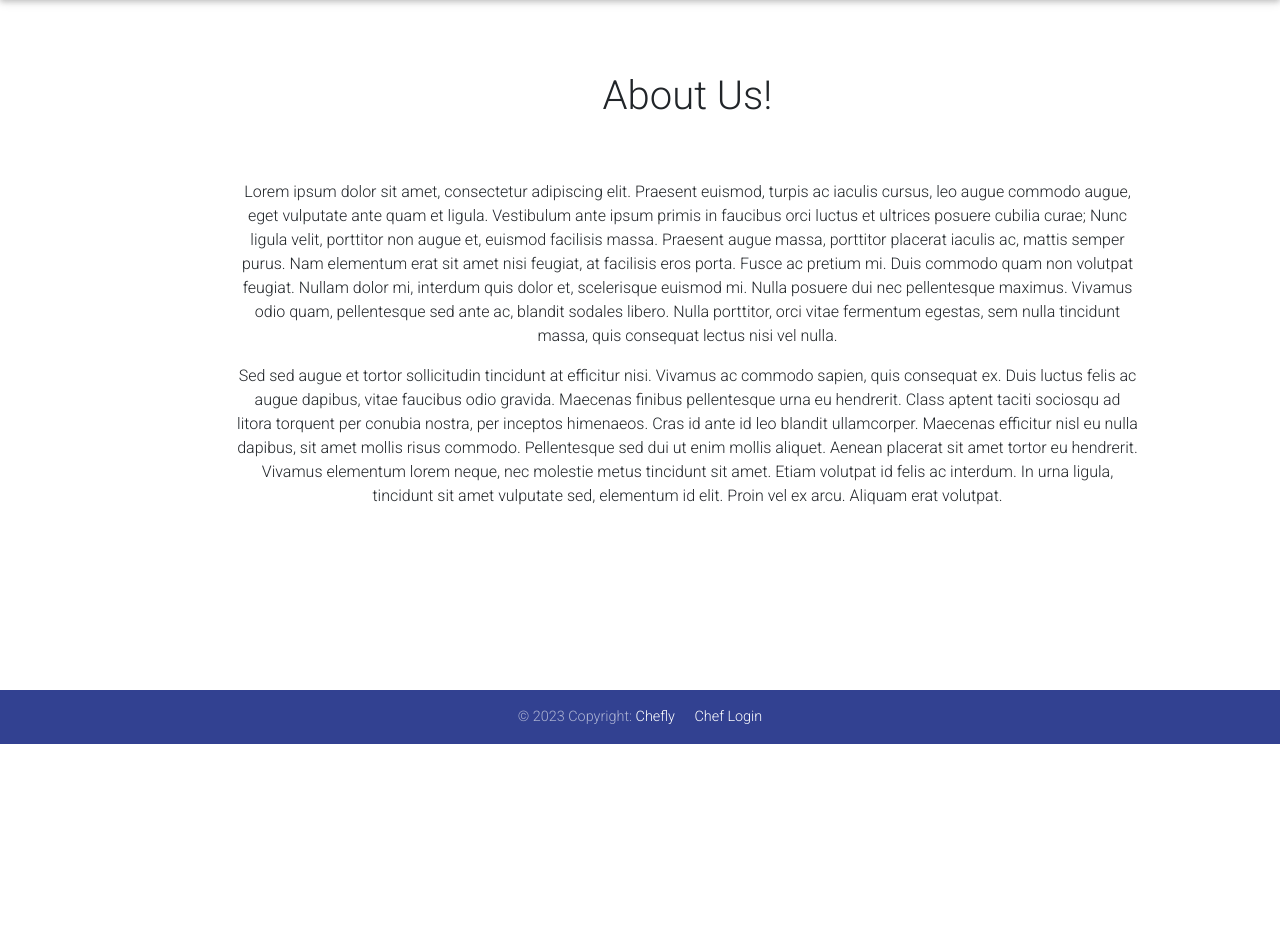
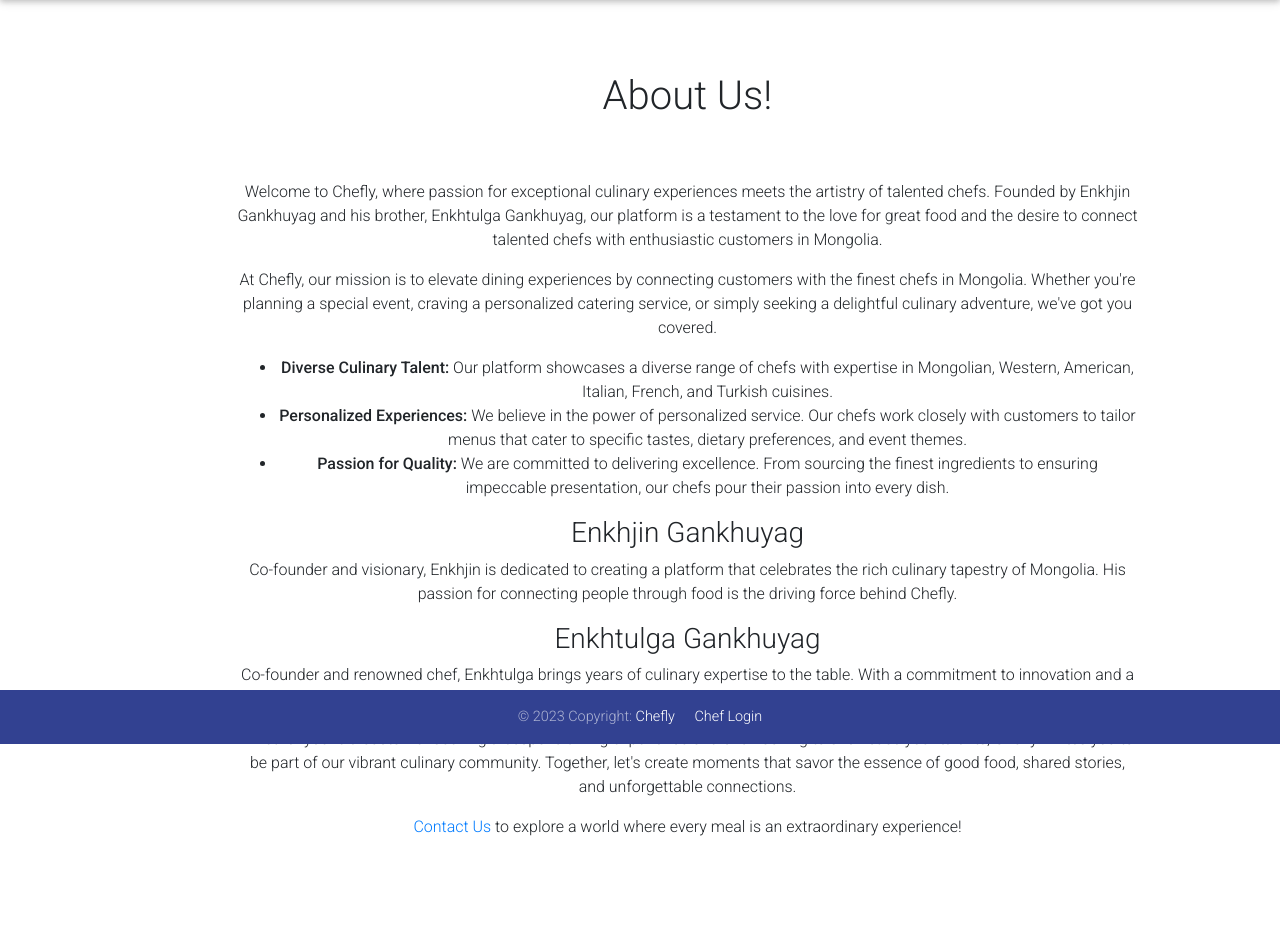
Before and after one commit to EnkhjinicoZSC/Capstone-Project, a Django app: page /about/ in a window 1280 px wide. Shown: the part 56-983 px from the top of the page. Before the commit the page ends 800 px from the top, so only its background shows below. Run offline with Django 3.2, Linux system fonts and the light colour scheme; some libraries are stand-ins or nearby versions.

Commit message:
Updated About Us

```diff
--- a/customer/templates/customer/about.html
+++ b/customer/templates/customer/about.html
@@ -1,7 +1,7 @@
 {% extends 'customer/base.html' %}
 
 {% block content %}
-<div  class="container mb-5">
+<div class="container mb-5">
     <div class="row justify-content-center mt-5">
         <div class="col-md-8 col-sm-12 offset-md-1 p-4 text-center">
             <h1>About Us!</h1>
@@ -9,9 +9,23 @@
     </div>
     <div class="row justify-content-center mt-1">
         <div class="col-md-10 col-sm-12 offset-md-1 p-4 text-center">
-            <p>Lorem ipsum dolor sit amet, consectetur adipiscing elit. Praesent euismod, turpis ac iaculis cursus, leo augue commodo augue, eget vulputate ante quam et ligula. Vestibulum ante ipsum primis in faucibus orci luctus et ultrices posuere cubilia curae; Nunc ligula velit, porttitor non augue et, euismod facilisis massa. Praesent augue massa, porttitor placerat iaculis ac, mattis semper purus. Nam elementum erat sit amet nisi feugiat, at facilisis eros porta. Fusce ac pretium mi. Duis commodo quam non volutpat feugiat. Nullam dolor mi, interdum quis dolor et, scelerisque euismod mi. Nulla posuere dui nec pellentesque maximus. Vivamus odio quam, pellentesque sed ante ac, blandit sodales libero. Nulla porttitor, orci vitae fermentum egestas, sem nulla tincidunt massa, quis consequat lectus nisi vel nulla.
-            </p>
-            <p>Sed sed augue et tortor sollicitudin tincidunt at efficitur nisi. Vivamus ac commodo sapien, quis consequat ex. Duis luctus felis ac augue dapibus, vitae faucibus odio gravida. Maecenas finibus pellentesque urna eu hendrerit. Class aptent taciti sociosqu ad litora torquent per conubia nostra, per inceptos himenaeos. Cras id ante id leo blandit ullamcorper. Maecenas efficitur nisl eu nulla dapibus, sit amet mollis risus commodo. Pellentesque sed dui ut enim mollis aliquet. Aenean placerat sit amet tortor eu hendrerit. Vivamus elementum lorem neque, nec molestie metus tincidunt sit amet. Etiam volutpat id felis ac interdum. In urna ligula, tincidunt sit amet vulputate sed, elementum id elit. Proin vel ex arcu. Aliquam erat volutpat.</p>
+            <p>Welcome to Chefly, where passion for exceptional culinary experiences meets the artistry of talented chefs. Founded by Enkhjin Gankhuyag and his brother, Enkhtulga Gankhuyag, our platform is a testament to the love for great food and the desire to connect talented chefs with enthusiastic customers in Mongolia.</p>
+            <p>At Chefly, our mission is to elevate dining experiences by connecting customers with the finest chefs in Mongolia. Whether you're planning a special event, craving a personalized catering service, or simply seeking a delightful culinary adventure, we've got you covered.</p>
+            <ul>
+                <li><strong>Diverse Culinary Talent:</strong> Our platform showcases a diverse range of chefs with expertise in Mongolian, Western, American, Italian, French, and Turkish cuisines.</li>
+                <li><strong>Personalized Experiences:</strong> We believe in the power of personalized service. Our chefs work closely with customers to tailor menus that cater to specific tastes, dietary preferences, and event themes.</li>
+                <li><strong>Passion for Quality:</strong> We are committed to delivering excellence. From sourcing the finest ingredients to ensuring impeccable presentation, our chefs pour their passion into every dish.</li>
+            </ul>
+            <div>
+                <h3>Enkhjin Gankhuyag</h3>
+                <p>Co-founder and visionary, Enkhjin is dedicated to creating a platform that celebrates the rich culinary tapestry of Mongolia. His passion for connecting people through food is the driving force behind Chefly.</p>
+            </div>
+            <div>
+                <h3>Enkhtulga Gankhuyag</h3>
+                <p>Co-founder and renowned chef, Enkhtulga brings years of culinary expertise to the table. With a commitment to innovation and a flair for creating memorable dishes, he is the heart of our culinary community.</p>
+            </div>
+            <p>Whether you're a customer seeking a bespoke dining experience or a chef looking to showcase your talents, Chefly invites you to be part of our vibrant culinary community. Together, let's create moments that savor the essence of good food, shared stories, and unforgettable connections.</p>
+            <p><a href="#contact-us">Contact Us</a> to explore a world where every meal is an extraordinary experience!</p>
         </div>
     </div>
 </div>
```
